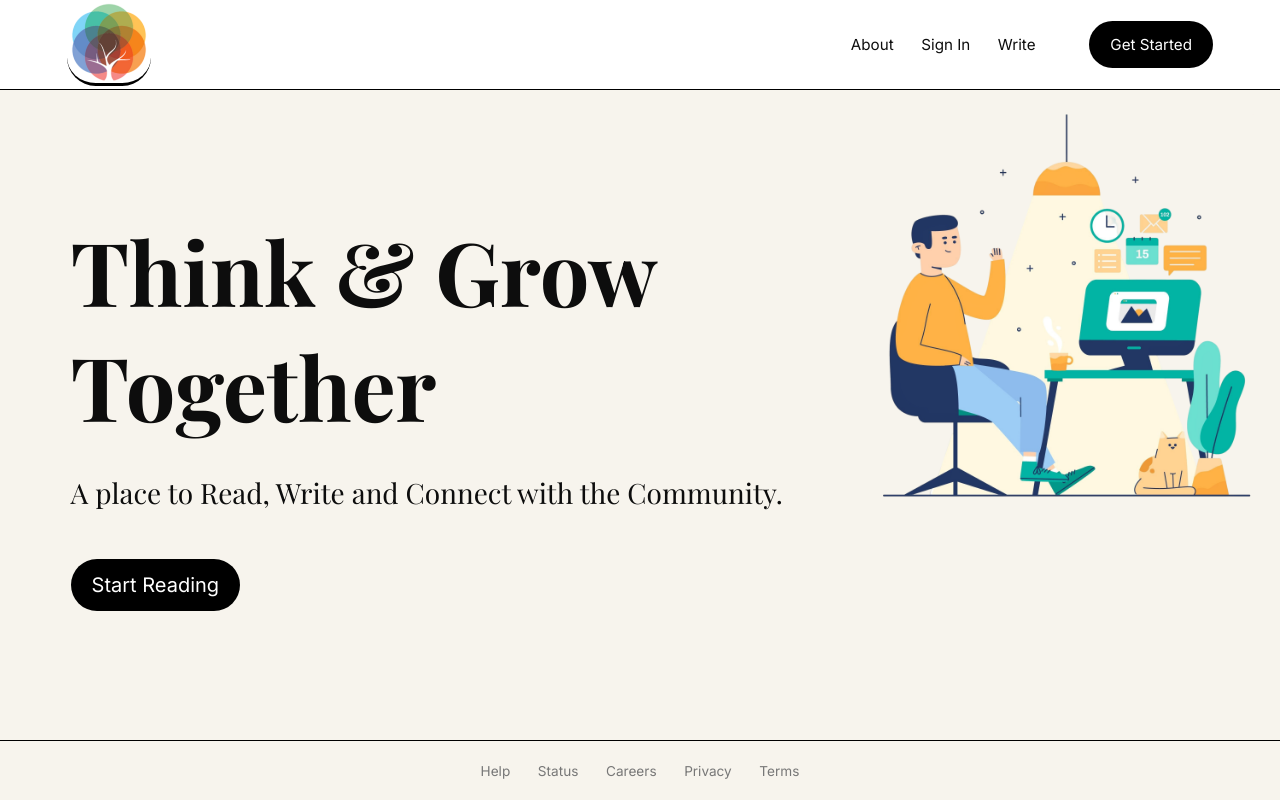
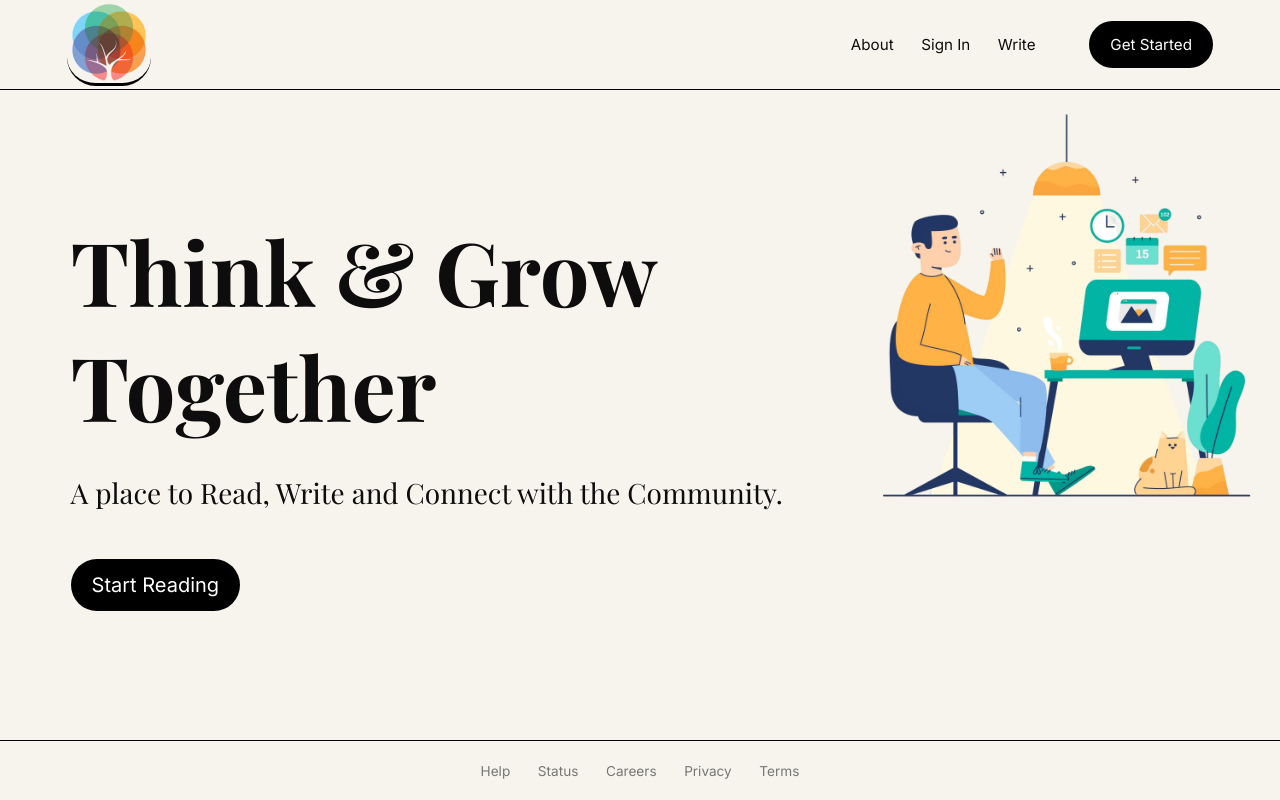
Before and after one commit to ashishsaharia/blog-site, a React (Create React App) app in the folder client/: page / in a window 1280 px wide. Built offline with nearby package versions, Linux system fonts and the light colour scheme.

Commit message:
changed the color of the heroHeader

```diff
--- a/client/src/components/HomePageHeader.jsx
+++ b/client/src/components/HomePageHeader.jsx
@@ -8,7 +8,7 @@ const HomePageHeader = ({ onMenuClick }) => {
           <FiMenu size={20} />
         </button>
 
-        <h1 className="logo">Blog</h1>
+        <h1 className="logo">Bmu Blog</h1>
 
         <div className="search-container">
           <FiSearch className="search-icon" />
--- a/client/src/styles/components.css
+++ b/client/src/styles/components.css
@@ -49,6 +49,7 @@
   align-items: center;
   border-bottom: 1px solid black;
   padding: 3px;
+  background : var(--color-bg);
 }
 
 #heroHeaderLogo {
```
